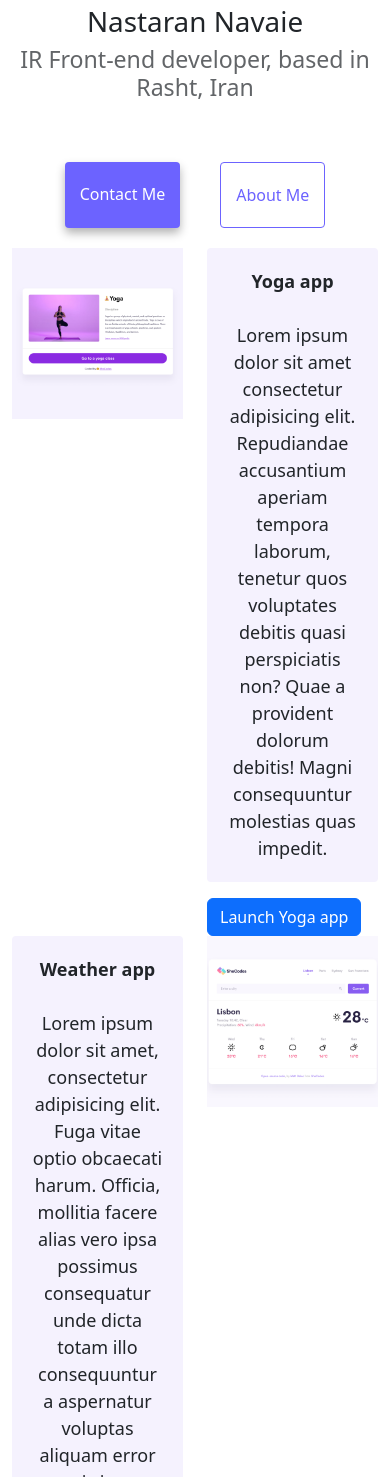
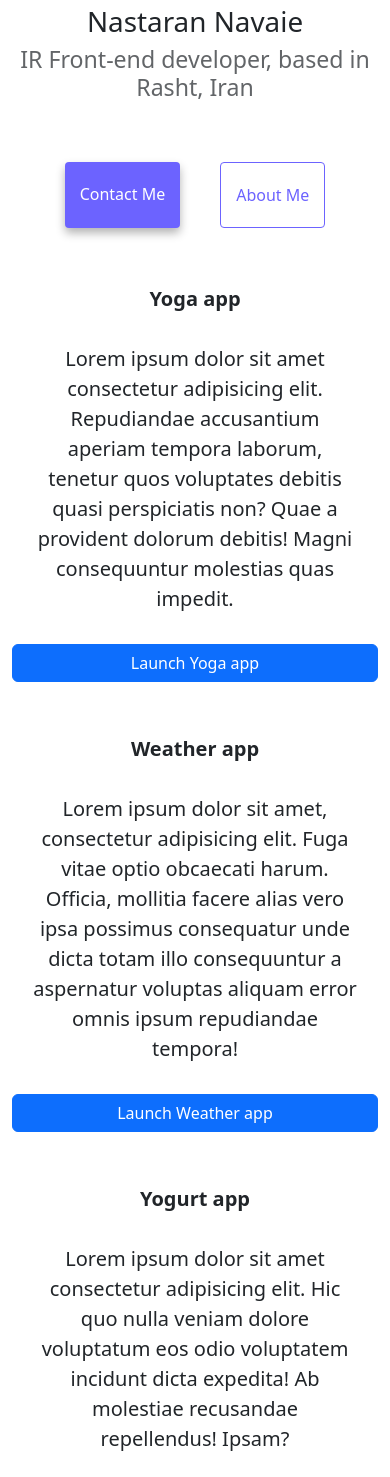
Before and after one commit to Nastaran-Navaie/responsive-week3-homework, a website: page index.html in a window 390 px wide. Shown: the part 123-1600 px from the top of the page. Drawn offline with nearby package versions, Linux system fonts and the light colour scheme.

Commit message:
Edited the CSS and HTML
Made the index.html responsive in mobile view - It's done for now

```diff
--- a/index.html
+++ b/index.html
@@ -58,12 +58,12 @@
     </div>
 
     <div class="container">
-      <div class="row">
-        <div class="col-6">
-          <img src="images/yoga.png" class="img-fluid" />
+      <div class="row py-3">
+        <div class="col-md-6">
+          <img src="images/yoga.png" class="img-fluid yoga-app-img" />
         </div>
-        <div class="col-6">
-          <p>
+        <div class="col-md-6">
+          <p class="yoga-paragraph">
             <span class="fw-bold">Yoga app</span> <br />
             <br />
             Lorem ipsum dolor sit amet consectetur adipisicing elit. Repudiandae
@@ -71,14 +71,17 @@
             quasi perspiciatis non? Quae a provident dolorum debitis! Magni
             consequuntur molestias quas impedit.
           </p>
-          <a href="index.html#important" class="btn btn-primary">
+          <a
+            href="index.html#important"
+            class="btn btn-primary d-block yoga-app-link"
+          >
             Launch Yoga app</a
           >
         </div>
       </div>
-      <div class="row">
-        <div class="col-6">
-          <p>
+      <div class="row py-3">
+        <div class="col-md-6">
+          <p class="weather-paragraph">
             <span class="fw-bold">Weather app</span> <br />
             <br />
             Lorem ipsum dolor sit amet, consectetur adipisicing elit. Fuga vitae
@@ -86,20 +89,20 @@
             possimus consequatur unde dicta totam illo consequuntur a aspernatur
             voluptas aliquam error omnis ipsum repudiandae tempora!
           </p>
-          <a href="index.html#important" class="btn btn-primary">
+          <a href="index.html#important" class="btn btn-primary d-block">
             Launch Weather app</a
           >
         </div>
-        <div class="col-6">
-          <img src="images/weather.png" class="img-fluid" />
+        <div class="col-md-6">
+          <img src="images/weather.png" class="img-fluid weather-app-img" />
         </div>
       </div>
-      <div class="row">
-        <div class="col-6">
-          <img src="images/yogurt.png" class="img-fluid" />
+      <div class="row py-3">
+        <div class="col-md-6">
+          <img src="images/yogurt.png" class="img-fluid yogurt-img" />
         </div>
-        <div class="col-6">
-          <p>
+        <div class="col-md-6">
+          <p class="yogurt-paragraph">
             <span class="fw-bold">Yogurt app</span>
             <br />
             <br />
@@ -107,7 +110,7 @@
             nulla veniam dolore voluptatum eos odio voluptatem incidunt dicta
             expedita! Ab molestiae recusandae repellendus! Ipsam?
           </p>
-          <a href="index.html#important" class="btn btn-primary">
+          <a href="index.html#important" class="btn btn-primary d-block">
             Launch Yogurt app</a
           >
         </div>
--- a/style.css
+++ b/style.css
@@ -95,3 +95,40 @@ p {
 .email-link:hover {
   text-decoration: underline;
 }
+
+@media (max-width: 576px) {
+  .yoga-app-img {
+    display: none;
+  }
+  /* .yoga-app-link {
+    margin-top: 5px;
+    margin-bottom: 30px;
+  } */
+  .yogurt-img {
+    display: none;
+  }
+  .weather-app-img {
+    display: none;
+  }
+}
+
+@media (max-width: 576px) {
+  .yoga-paragraph {
+    font-size: 20px;
+    width: 100%;
+    margin-bottom: 10px;
+    background-color: white;
+  }
+  .weather-paragraph {
+    font-size: 20px;
+    width: 100%;
+    margin-bottom: 10px;
+    background-color: white;
+  }
+  .yogurt-paragraph {
+    font-size: 20px;
+    width: 100%;
+    margin-bottom: 10px;
+    background-color: white;
+  }
+}
```
